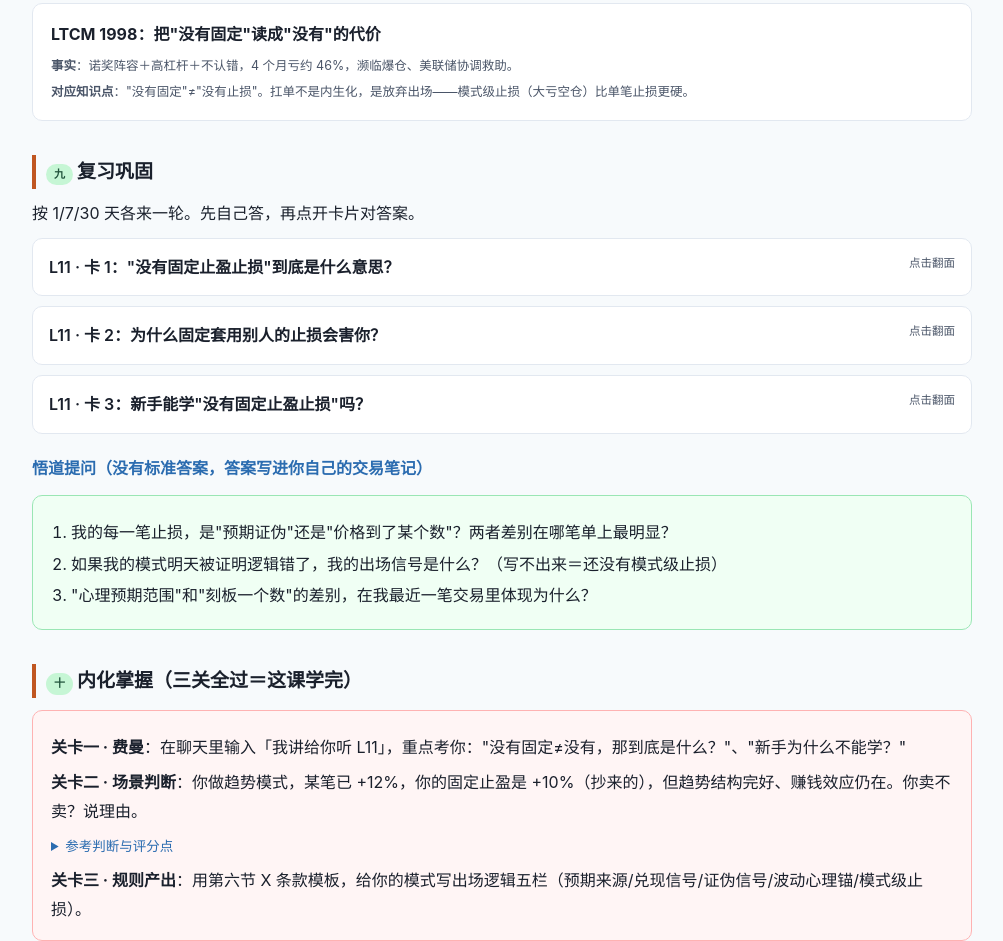
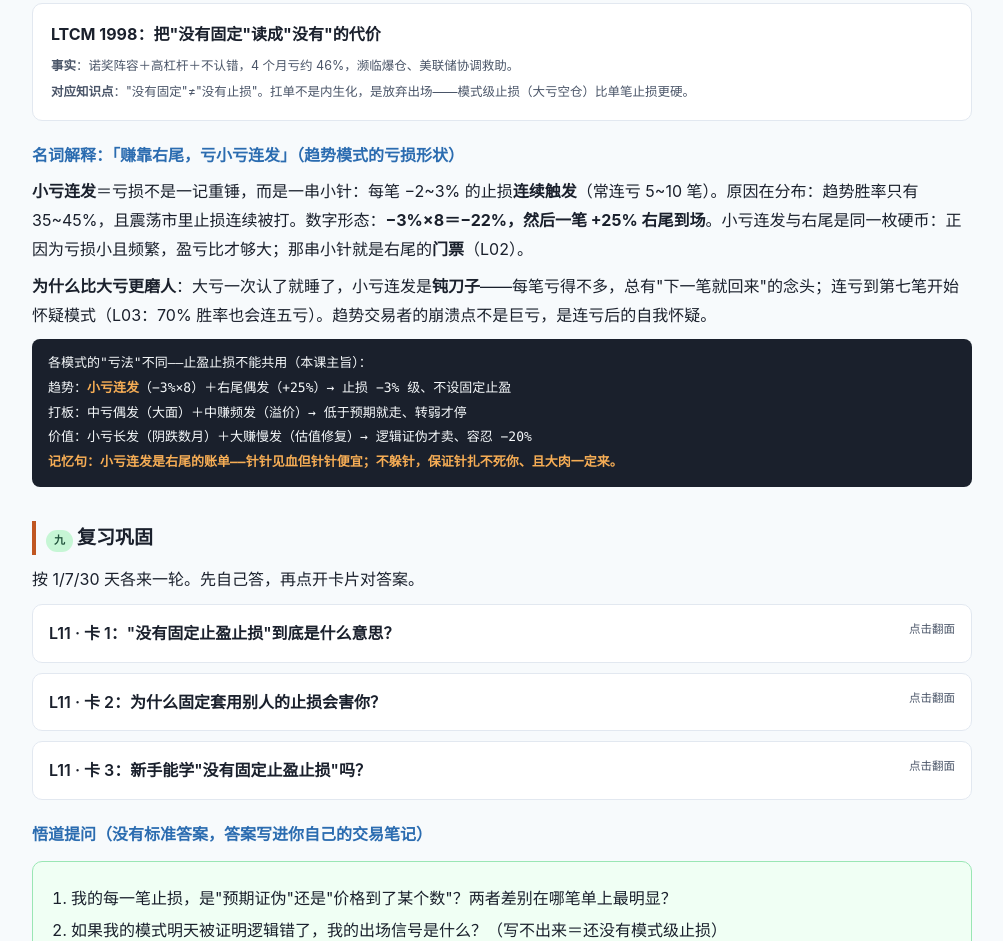
Before and after one commit to Fourwenwen/douzi-course, a plain HTML site: page lesson-11.html in a window 1280 px wide. Shown: the part 4047-4988 px from the top of the page, without its empty margins (138-1141 px from the left). Drawn offline with Linux system fonts and the light colour scheme.

Commit message:
L11 名词解释：小亏连发（趋势模式的亏损形状）

```diff
--- a/lesson-11.html
+++ b/lesson-11.html
@@ -263,6 +263,12 @@
     <p class="small" style="margin:6px 0 0"><b>事实</b>：诺奖阵容＋高杠杆＋不认错，4 个月亏约 46%，濒临爆仓、美联储协调救助。</p>
     <p class="small" style="margin:4px 0 0"><b>对应知识点</b>："没有固定"≠"没有止损"。扛单不是内生化，是放弃出场——模式级止损（大亏空仓）比单笔止损更硬。</p></div>
 
+
+  <h3>名词解释：「赚靠右尾，亏小亏连发」（趋势模式的亏损形状）</h3>
+  <p><b>小亏连发</b>＝亏损不是一记重锤，而是一串小针：每笔 −2~3% 的止损<b>连续触发</b>（常连亏 5~10 笔）。原因在分布：趋势胜率只有 35~45%，且震荡市里止损连续被打。数字形态：<b>−3%×8＝−22%，然后一笔 +25% 右尾到场</b>。小亏连发与右尾是同一枚硬币：正因为亏损小且频繁，盈亏比才够大；那串小针就是右尾的<b>门票</b>（L02）。</p>
+  <p><b>为什么比大亏更磨人</b>：大亏一次认了就睡了，小亏连发是<b>钝刀子</b>——每笔亏得不多，总有"下一笔就回来"的念头；连亏到第七笔开始怀疑模式（L03：70% 胜率也会连五亏）。趋势交易者的崩溃点不是巨亏，是连亏后的自我怀疑。</p>
+  <div class="formula">各模式的"亏法"不同——止盈止损不能共用（本课主旨）：<br>趋势：<b>小亏连发</b>（−3%×8）＋右尾偶发（+25%）→ 止损 −3% 级、不设固定止盈<br>打板：中亏偶发（大面）＋中赚频发（溢价）→ 低于预期就走、转弱才停<br>价值：小亏长发（阴跌数月）＋大赚慢发（估值修复）→ 逻辑证伪才卖、容忍 −20%<br><b>记忆句：小亏连发是右尾的账单——针针见血但针针便宜；不躲针，保证针扎不死你、且大肉一定来。</b></div>
+
   <h2><span class="tag p3">九</span>复习巩固</h2>
   <p>按 1/7/30 天各来一轮。先自己答，再点开卡片对答案。</p>
   <div class="flash" onclick="this.classList.toggle('open')">
```
